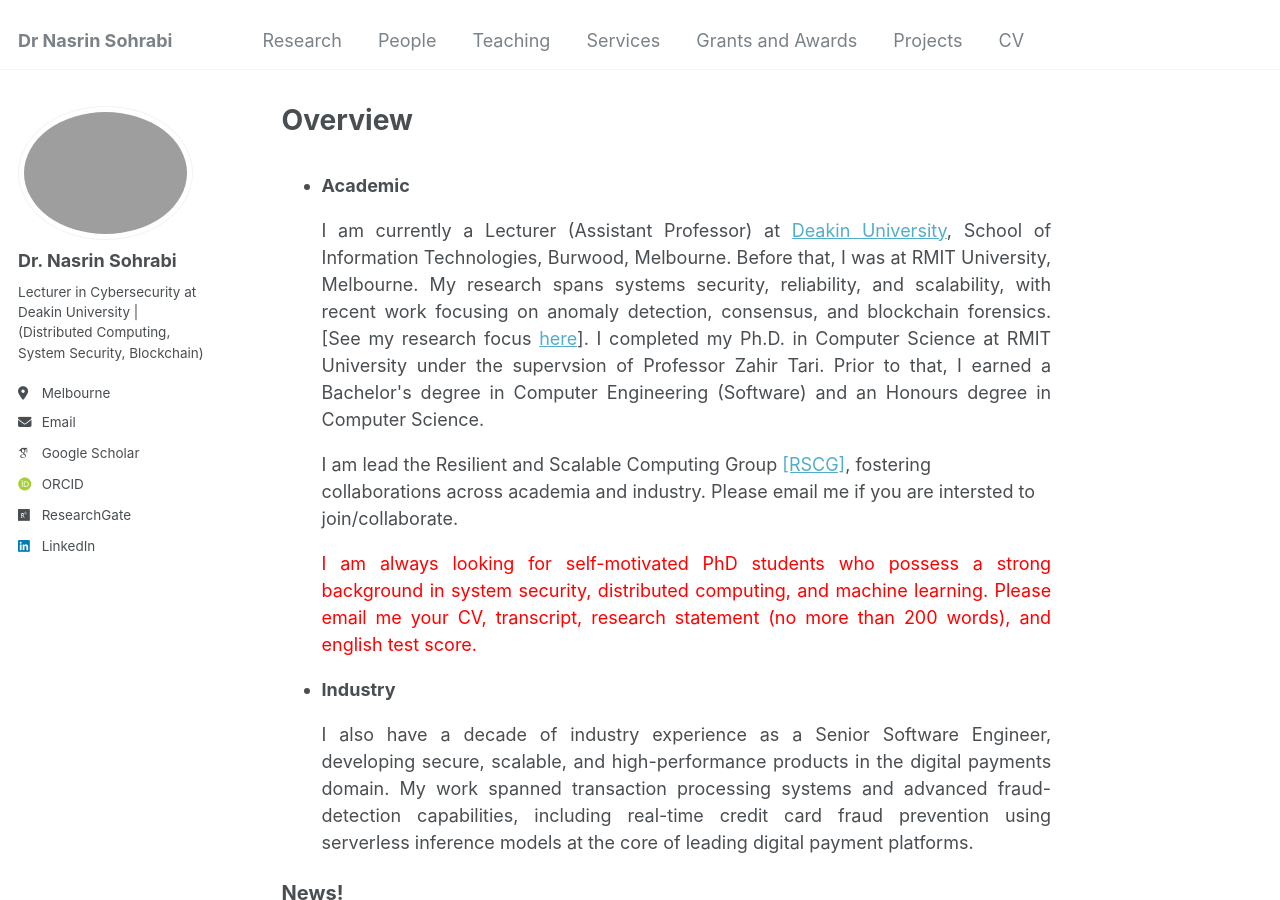
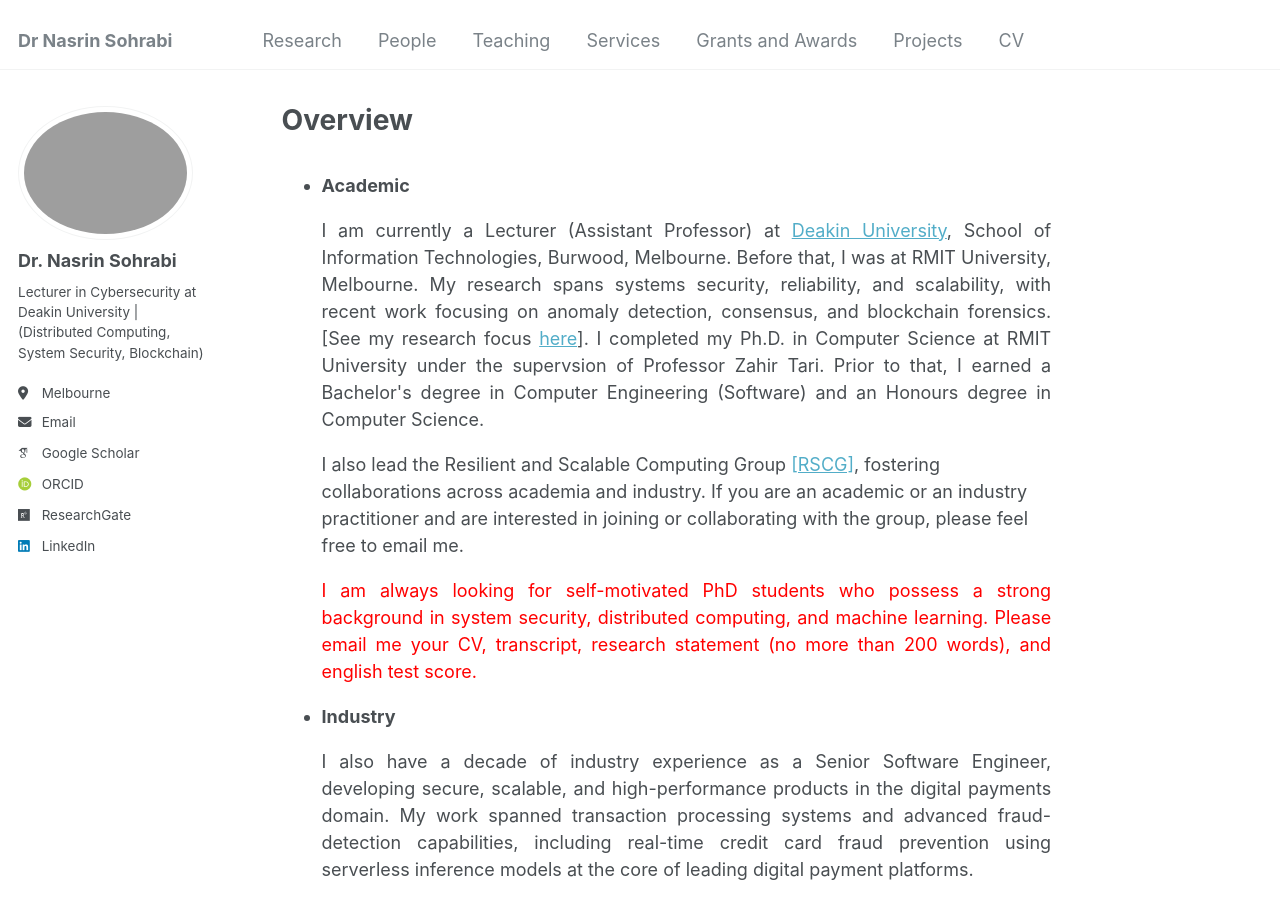
Before and after one commit to Nasrin-Sohrabi/Nasrin-Sohrabi.github.io, a Jekyll site: the page built from _pages/about.md, in a window 1280 px wide and 900 px high. Built offline with Jekyll 4.4.1, drawn with Linux system fonts in a browser that asks for light colours; some web fonts are replaced.

Commit message:
update the intro

```diff
--- a/_pages/about.md
+++ b/_pages/about.md
@@ -14,7 +14,7 @@ redirect_from:
 
   I completed my Ph.D. in Computer Science at RMIT University under the supervsion of Professor Zahir Tari. Prior to that, I earned a Bachelor's degree in Computer Engineering (Software) and an Honours degree in Computer Science.</ul>
 
-  <ul>I am lead the Resilient and Scalable Computing Group <a href="https://rscg-research.gitlab.io/rscg.gitlab.io">[RSCG]</a>, fostering collaborations across academia and industry. Please email me if you are intersted to join/collaborate. </ul>
+  <ul>I also lead the Resilient and Scalable Computing Group <a href="https://rscg-research.gitlab.io/rscg.gitlab.io">[RSCG]</a>, fostering collaborations across academia and industry. If you are an academic or an industry practitioner and are interested in joining or collaborating with the group, please feel free to email me. </ul>
 
   <ul style="text-align: justify; color: red"> I am always looking for self-motivated PhD students who possess a strong background in system security, distributed computing, and machine learning. Please email me your CV, transcript, research statement (no more than 200 words), and english test score. </ul>
 
```
